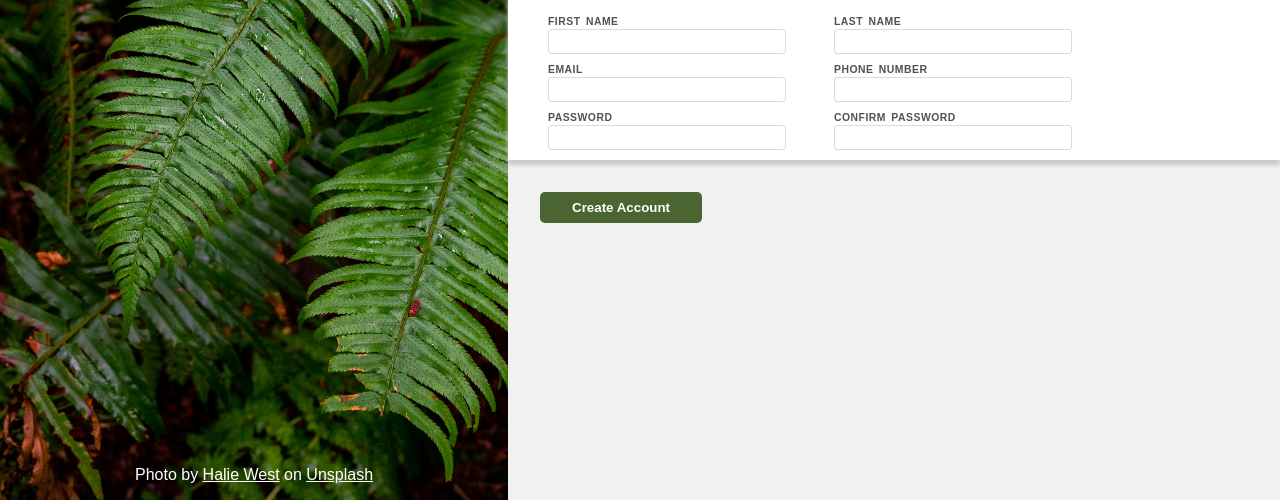
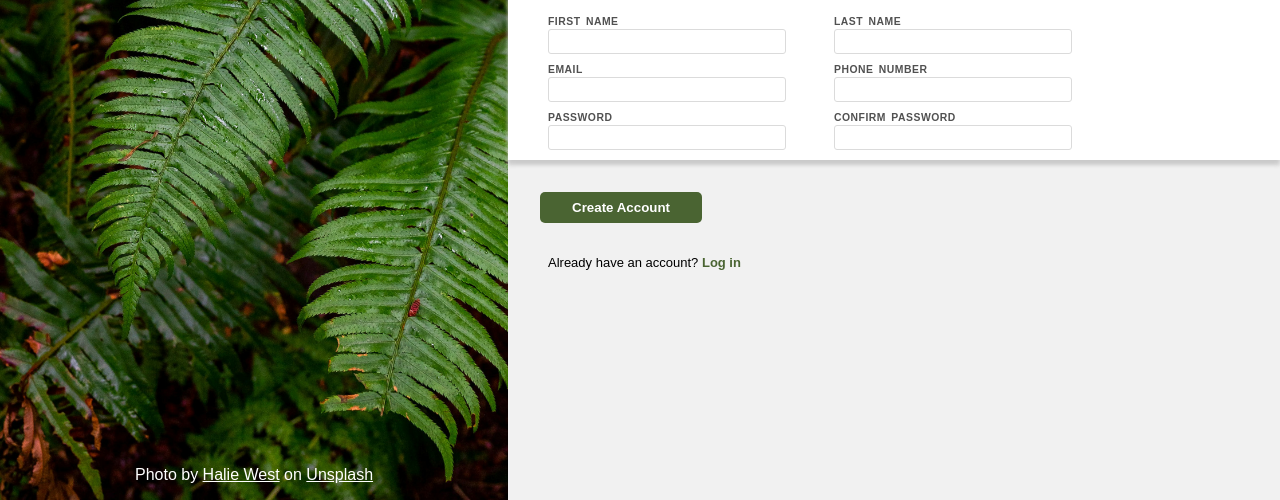
Before and after one commit to Aripov-Sirojiddin/Project-Sign-up-Form, a plain HTML site: page index.html in a window 1280 px wide. Shown: the part 300-800 px from the top of the page. Drawn offline with Linux system fonts and the light colour scheme.

Commit message:
Added link to screenshot of original design that was copied and added already logged in link

```diff
--- a/index.html
+++ b/index.html
@@ -26,7 +26,7 @@
                 realize your deepest dreams. Sign up <em>now</em> to get started.</h2>
             <h2>You <em>know</em> you want to.</h2>
         </div>
-        <form action="POST">
+        <form action="GET">
             <div class="white-box">
                 <h3>Let's do this!</h3>
                 <div class="forms-container">
@@ -50,6 +50,8 @@
             </div>
             <input type="submit" value="Create Account">
         </form>
+
+        <p>Already have an account? <a href="">Log in</a></p>
     </div>
 </body>
 
--- a/style.css
+++ b/style.css
@@ -20,7 +20,8 @@ form>input {
     border-radius: 5px;
     padding: 0.5rem 2rem 0.5rem;
     font-weight: bold;
-    margin: 2rem;
+    margin-top: 2rem;
+    margin-inline-start: 2rem;
     color: white;
     background-color: rgb(74, 100, 50);
 }
@@ -86,6 +87,16 @@ form .white-box {
     padding-inline-start: 5vh;
     background: white;
 }
+.content p {
+    font-size: small;
+    margin-top: 4vh;
+    padding-inline-start: 5vh;
+}
+.content p>a {
+    color: rgb(74, 100, 50);
+    text-decoration: none;
+    font-weight: bold;
+}
 
 .forms-container {
     display: flex;
```
Also changed, not shown: 1 other file.
